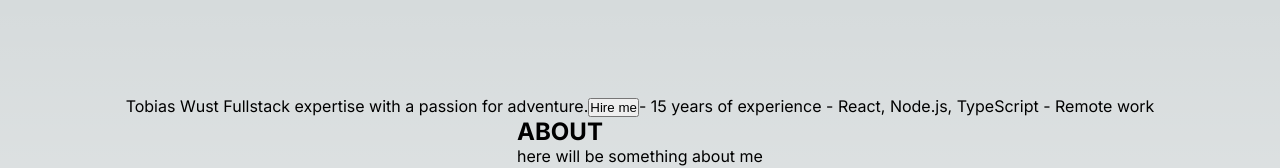
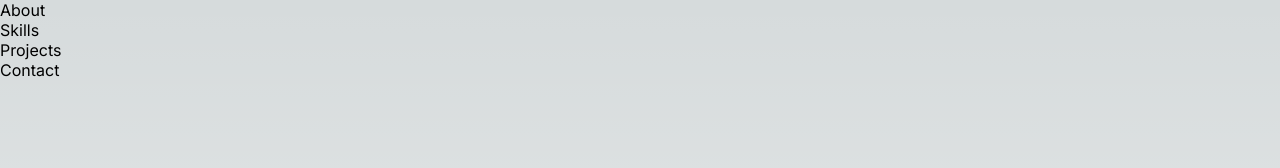
Before and after one commit to TobiasWust/tobiaswust2024, a Next.js app: page / in a window 1280 px wide. Shown: the top 168 px of the page. Built offline with nearby package versions, Linux system fonts and the light colour scheme.

Commit message:
menu structure

```diff
--- a/src/app/globals.css
+++ b/src/app/globals.css
@@ -83,6 +83,7 @@ html,
 body {
   max-width: 100vw;
   overflow-x: hidden;
+  scroll-behavior: smooth;
 }
 
 body {
--- a/src/app/layout.tsx
+++ b/src/app/layout.tsx
@@ -1,6 +1,7 @@
 import type { Metadata } from "next";
 import { Inter } from "next/font/google";
 import "./globals.css";
+import Nav from "../components/Nav";
 
 const inter = Inter({ subsets: ["latin"] });
 
@@ -16,7 +17,10 @@ export default function RootLayout({
 }>) {
   return (
     <html lang="en">
-      <body className={inter.className}>{children}</body>
+      <body className={inter.className}>
+        <Nav />
+        {children}
+      </body>
     </html>
   );
 }
--- a/src/app/page.tsx
+++ b/src/app/page.tsx
@@ -1,6 +1,5 @@
 import Image from "next/image";
 import styles from "./page.module.scss";
-import Marquee from "../components/Marquee";
 import Contact from "../components/Contact";
 import Skills from "../components/Skills";
 import Hero from "../components/Hero";
@@ -10,14 +9,14 @@ export default function Home() {
     <main className={styles.main}>
       <Hero />
 
-      <section className={styles.about}>
+      <section id='about' className={styles.about}>
         <h2>ABOUT</h2>
         <p>here will be something about me</p>
       </section>
 
       <Skills />
 
-      <section className={styles.projects}>
+      <section id='projects' className={styles.projects}>
         <h2>Projects</h2>
         here will be a list of projects with filters by stack
       </section>
--- a/src/components/Contact.tsx
+++ b/src/components/Contact.tsx
@@ -2,7 +2,7 @@ import style from './Contact.module.css'
 
 export default function Contact() {
   return (
-    <section>
+    <section id="contact">
       <h2>CONTACT</h2>
       <p>Share the details of your project with me, and I&apos;ll get back to you within 48 hours.</p>
 
--- /dev/null
+++ b/src/components/Nav.tsx
@@ -0,0 +1,20 @@
+export default function Nav() {
+  return (
+    <nav>
+      <ul>
+        <li>
+          <a href="#about">About</a>
+        </li>
+        <li>
+          <a href="#skills">Skills</a>
+        </li>
+        <li>
+          <a href="#projects">Projects</a>
+        </li>
+        <li>
+          <a href="#contact">Contact</a>
+        </li>
+      </ul>
+    </nav>
+  );
+}
--- a/src/components/Skills.tsx
+++ b/src/components/Skills.tsx
@@ -2,7 +2,7 @@ import Marquee from "./Marquee";
 
 export default function Skills() {
   return (
-    <section>
+    <section id="skills">
       <h2>SKILLS</h2>
       <Marquee
         shuffleItems={true}
```
Also changed, not shown: src/components/Nav.module.css (added).
